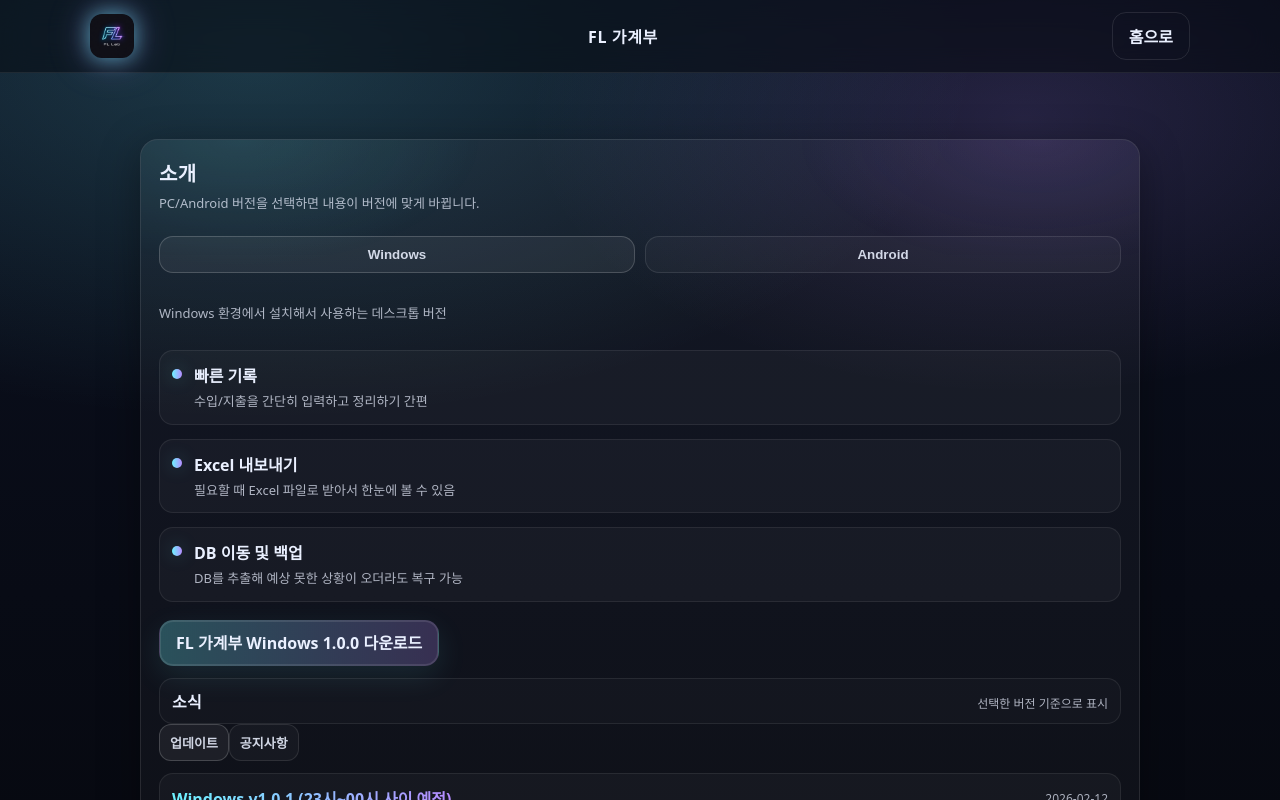
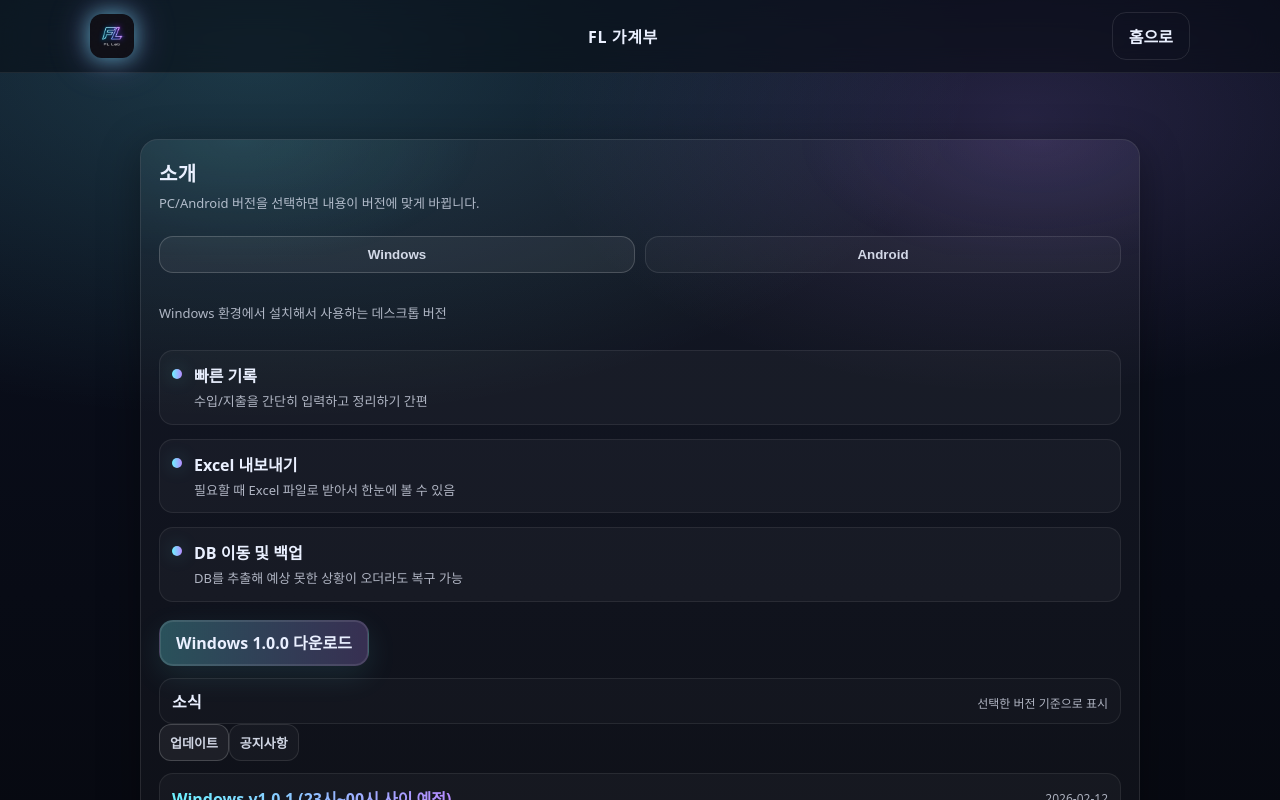
Before and after one commit to fivelights100/FL-home, a React (Vite) app: page /ledger in a window 1280 px wide. Shown: the top 800 px of the page. Built offline with nearby package versions, Linux system fonts and the light colour scheme.

Commit message:
문구 수정

```diff
--- a/src/pages/LedgerPage.jsx
+++ b/src/pages/LedgerPage.jsx
@@ -15,7 +15,7 @@ export default function LedgerPage() {
       pc: {
         label: "Windows 버전",
         description: "Windows 환경에서 설치해서 사용하는 데스크톱 버전",
-        downloadText: "FL 가계부 Windows 1.0.0 다운로드",
+        downloadText: "Windows 1.0.0 다운로드",
         downloadHref:
           "https://s3.ap-northeast-2.amazonaws.com/fl-lab-downloads-1.0.0/FL_AccountBook_v1.0.0_Setup.exe",
         features: [
@@ -60,7 +60,7 @@ export default function LedgerPage() {
       android: {
         label: "Android 버전",
         description: "안드로이드에서 사용할 수 있는 모바일 버전",
-        downloadText: "FL 가계부 Android 1.0.0b1 다운로드",
+        downloadText: "Android 1.0.0b1 다운로드",
         downloadHref: "https://s3.ap-northeast-2.amazonaws.com/fl-accountbook-android-1.0.0b1-20260212-app-download/FL_AccountBook_1.0.0b1.apk",
         features: [
           { title: "모바일 최적화", desc: "폰에서 한 손으로도 빠르게 기록할 수 있음" },
```
